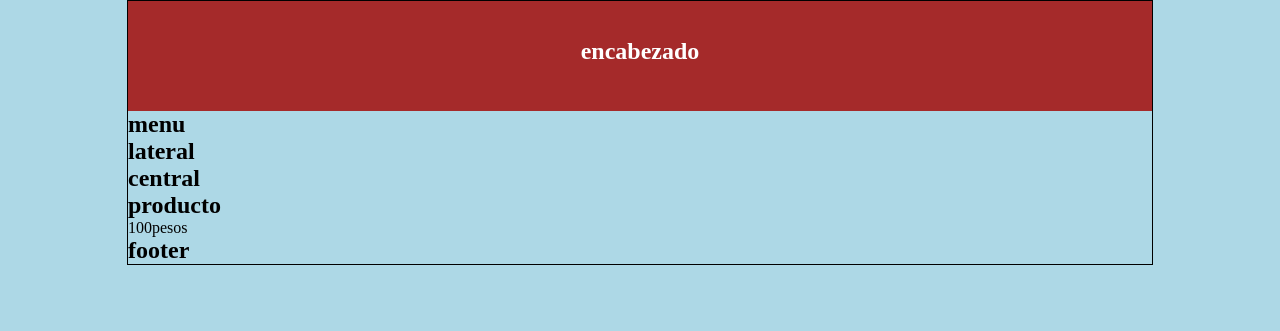
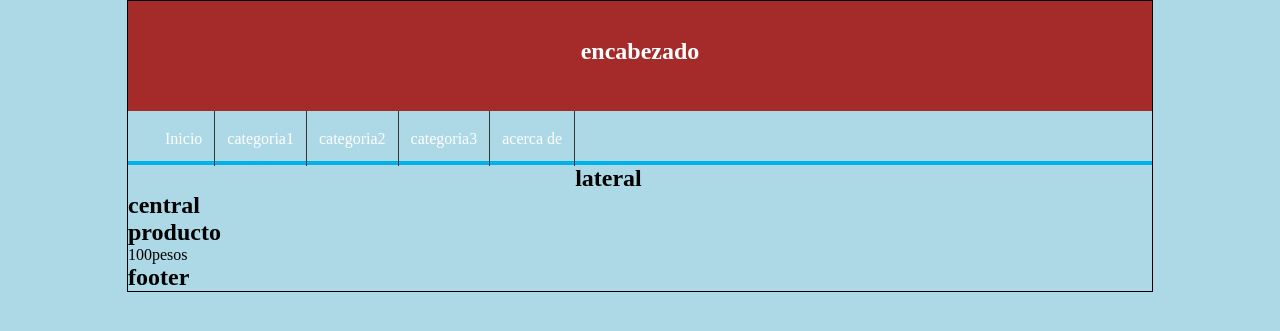
Before and after one commit to ZULVER2025/proyecto-php, a PHP site: page / in a window 1280 px wide. Shown: the top 331 px of the page. Run offline with PHP 8.4, Linux system fonts and the light colour scheme.

Commit message:
creacion del encabezado y del menu y del formato para el menu

```diff
--- a/index.html
+++ b/index.html
@@ -15,7 +15,23 @@
     </header>
 
     <nav id="menu">
-        <h2>menu</h2>
+        <ul>
+            <li>
+                <a href="#">Inicio</a>
+            </li>
+             <li>
+                <a href="#">categoria1</a>
+            </li>
+             <li>
+                <a href="#">categoria2</a>
+            </li>
+             <li>
+                <a href="#">categoria3</a>
+            </li>
+             <li>
+                <a href="#">acerca de</a>
+            </li>
+        </ul>
     </nav>
 
     <div id="content">
--- a/style.css
+++ b/style.css
@@ -21,3 +21,38 @@ body{
     text-align: center;
     line-height: 100px;
 }
+
+#menu{
+
+
+    background-color: yellow
+    color: white;
+    height: 50px;
+    border-bottom: 4px solid #01b1ea;
+
+}
+
+#menu ul{
+    list-style: none;
+    text-decoration: none;
+    margin: 0px auto;
+    margin-left: 25px;
+}
+
+#menu ul li{
+    line-height: 55px;
+    float: left;
+    border-right: 1px solid #363636;
+}
+
+#menu a{
+    display: block;
+    color: white;
+    text-decoration: none;
+    padding-left: 12px;
+    padding-right: 12px;
+}
+
+#menu a:hover{
+    background-color: #01b1ea;
+}
```
